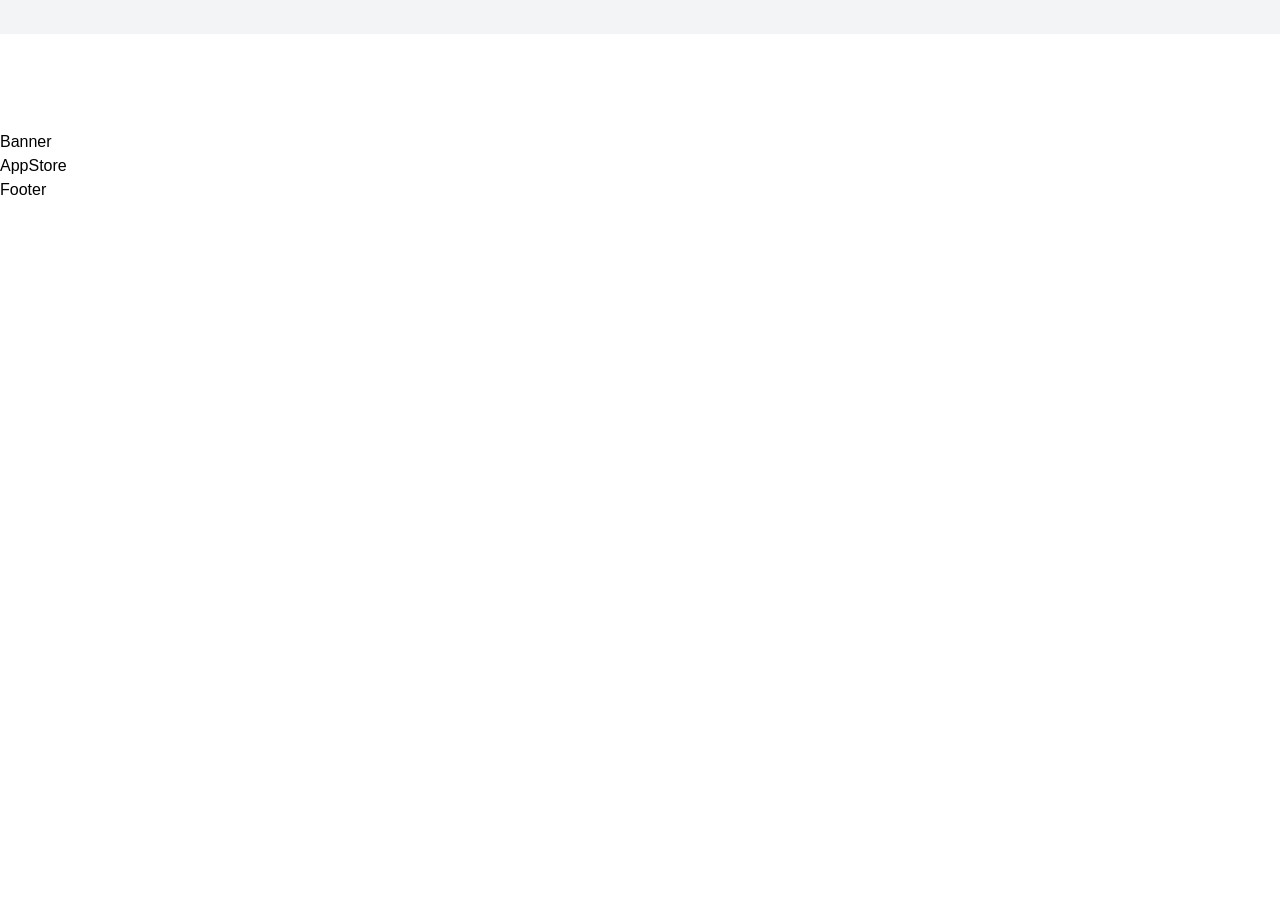
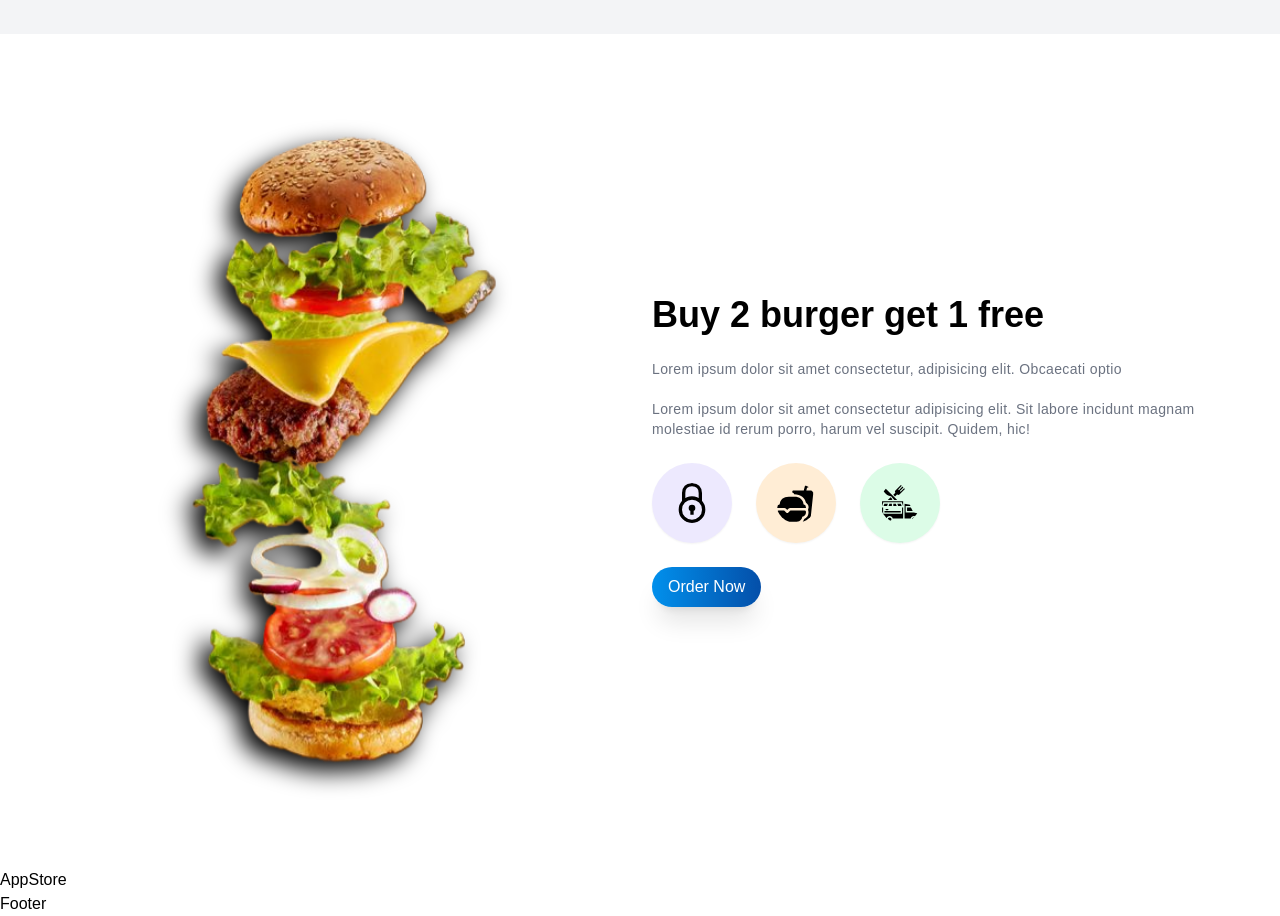
Before and after one commit to RovshanAllahverdiyev/Burger-website, a React (Vite) app: page / in a window 1280 px wide. Shown: the part 1200-2116 px from the top of the page. Before the commit the page ends 1402 px from the top, so only its background shows below. Built offline with nearby package versions, Linux system fonts and the light colour scheme.

Commit message:
create: Banner section

```diff
--- a/src/components/Banner/Banner.jsx
+++ b/src/components/Banner/Banner.jsx
@@ -1,8 +1,57 @@
-import React from 'react'
+import BurgerImg from '../../assets/burger/burger5.png'
+
+import { GrSecure } from 'react-icons/gr'
+import { IoFastFood } from 'react-icons/io5'
+import { GiFoodTruck } from 'react-icons/gi'
 
 const Banner = () => {
   return (
-    <div>Banner</div>
+    <section className='margin-b min-h-[550px] py-12 sm:py-0 flex justify-center items-center' id='about'>
+      <div className='container'>
+
+        <div className='grid grid-cols-1 sm:grid-cols-2 gap-6'>
+
+          {/* Image Section */}
+          <div>
+            <img data-aos='flip-up' src={BurgerImg} alt="banner img" className='max-w-[430px] w-full mx-auto object-contain drop-shadow-[-10px_10px_12px_rgba(0,0,0,1)] ' />
+          </div>
+
+          {/* Text content section */}
+          <div className='flex flex-col gap-6 justify-center sm:pt-0'>
+            <h1 data-aos="fade-up" className='text-3xl sm:text-4xl font-bold'>Buy 2 burger get 1 free</h1>
+            <p data-aos="fade-up" className='text-sm text-gray-500 tracking-wide leading-5'>Lorem ipsum dolor sit amet consectetur, adipisicing elit. Obcaecati optio
+
+            <br />
+            <br />
+            Lorem ipsum dolor sit amet consectetur adipisicing elit. Sit labore incidunt magnam molestiae id rerum porro, harum vel suscipit. Quidem, hic!
+            </p>
+
+            <div className='flex gap-6'>
+
+              <div data-aos="fade-up">
+                <GrSecure className='text-4xl h-20 w-20 shadow-sm p-5 rounded-full bg-violet-100' />
+              </div>
+
+              <div data-aos="fade-up">
+                <IoFastFood className='text-4xl h-20 w-20 shadow-sm p-5 rounded-full bg-orange-100'  />
+              </div>
+
+              <div data-aos="fade-up">
+                <GiFoodTruck className='text-4xl h-20 w-20 shadow-sm p-5 rounded-full bg-green-100 ' />
+              </div>
+
+            </div>
+
+              <div>
+                <button data-aos='fade-up' data-aos-delay='500' className='bg-gradient-to-r from-primary to-secondary text-white py-2 px-4 rounded-full shadow-xl hover:shadow-md'>Order Now</button>
+              </div>
+
+          </div>
+
+        </div>
+
+      </div>
+    </section>
   )
 }
 
--- a/src/components/Navbar/Navbar.jsx
+++ b/src/components/Navbar/Navbar.jsx
@@ -13,13 +13,13 @@ const Menu = [
   },
   {
     id: 3,
-    name: 'Menu',
-    link: '#menu'
+    name: 'About',
+    link: '#about'
   },
   {
     id: 4,
-    name: 'About',
-    link: '#about'
+    name: 'Menu',
+    link: '#menu'
   },
 ]
 
```
